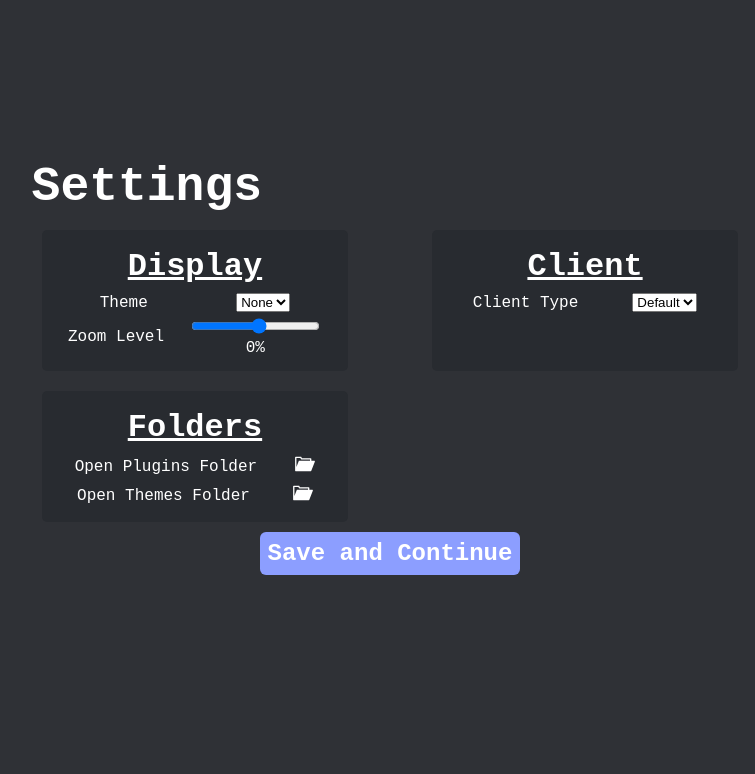
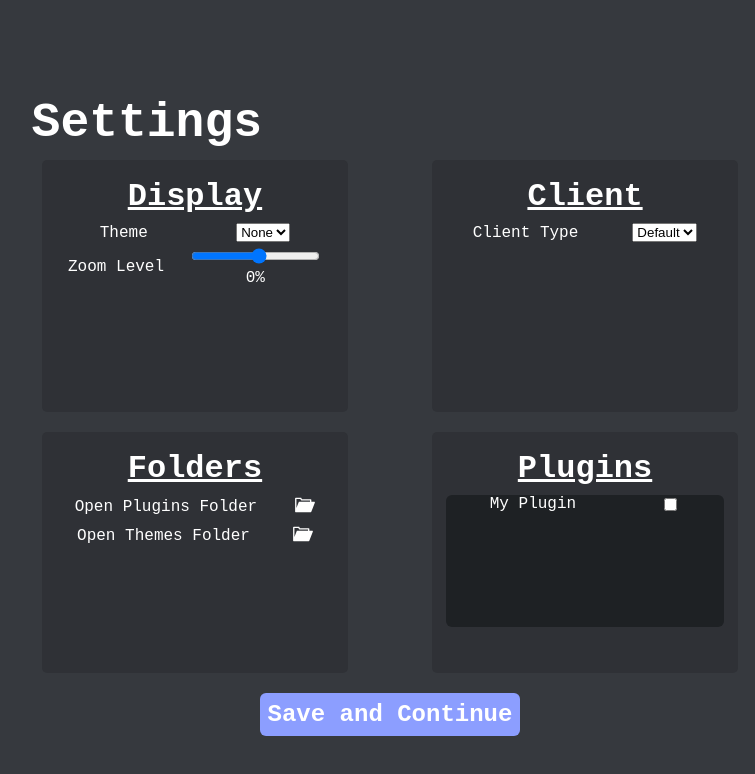
Before and after one commit to SpikeHD/Dorion, a website built with Vite: page settings.html in a window 1280 px wide. Shown: the top 774 px of the page, without its empty margins (250-1005 px from the left). Built offline with nearby package versions, Linux system fonts and the light colour scheme.

Commit message:
plugin list styling/scaffolding

```diff
--- a/settings.html
+++ b/settings.html
@@ -61,6 +61,17 @@
               </div>
             </div>
           </div>
+          <div class="settingsGroup">
+            <div class="settingInnerHeader">Plugins</div>
+            <div class="settingFullBlock">
+              <li>
+                <div class="pluginName">
+                  My Plugin
+                </div>
+                <input type="checkbox" />
+              </li>
+            </div>
+          </div>
         </div>
         <div id="finishBtnContainer">
           <button id="finishBtn" onclick="window.location.assign('index.html')">Save and Continue</button>
--- a/src/settings.css
+++ b/src/settings.css
@@ -1,7 +1,23 @@
 html {
-  background: #2f3136;
+  background: #36393e;
   user-select: none;
   overflow: hidden;
+}
+
+li {
+  list-style: none;
+  font-size: 1rem;
+  color: #fff;
+  font-family: 'Courier New', monospace;
+}
+
+.settingFullBlock li {
+  display: flex;
+  flex-direction: row;
+  justify-content: space-around;
+  align-items: center;
+
+  margin: 2px;
 }
 
 img {
@@ -35,6 +51,14 @@ button:hover {
   background-color: #798dff;
 }
 
+.settingFullBlock {
+  background: #1e2124;
+  border-radius: 6px;
+
+  margin: 4px;
+  height: 60%;
+}
+
 #finishBtn {
   border: none;
   position: relative;
@@ -43,6 +67,7 @@ button:hover {
 
 #finishBtnContainer {
   margin-left: 50%;
+  margin-top: 10px;
 }
 
 #main {
@@ -51,6 +76,7 @@ button:hover {
   top: 20%;
 
   width: 80%;
+  height: 80%;
 
   display: flex;
   flex-direction: column;
@@ -60,9 +86,13 @@ button:hover {
 }
 
 #container {
+  display: flex;
+  flex-direction: column;
   position: relative;
   left: -50%;
+  bottom: 10%;
 
+  height: 100%;
   width: 70%;
 }
 
@@ -77,7 +107,6 @@ button:hover {
 
 /* settings */
 #innerContainer {
-  margin-top: 60px;
   display: flex;
   justify-content: space-between;
   align-items: stretch;
@@ -87,7 +116,7 @@ button:hover {
 }
 
 .settingsGroup {
-  background: #282b30;
+  background: #2f3136;
   padding: 10px;
   border-radius: 5px;
 
```
